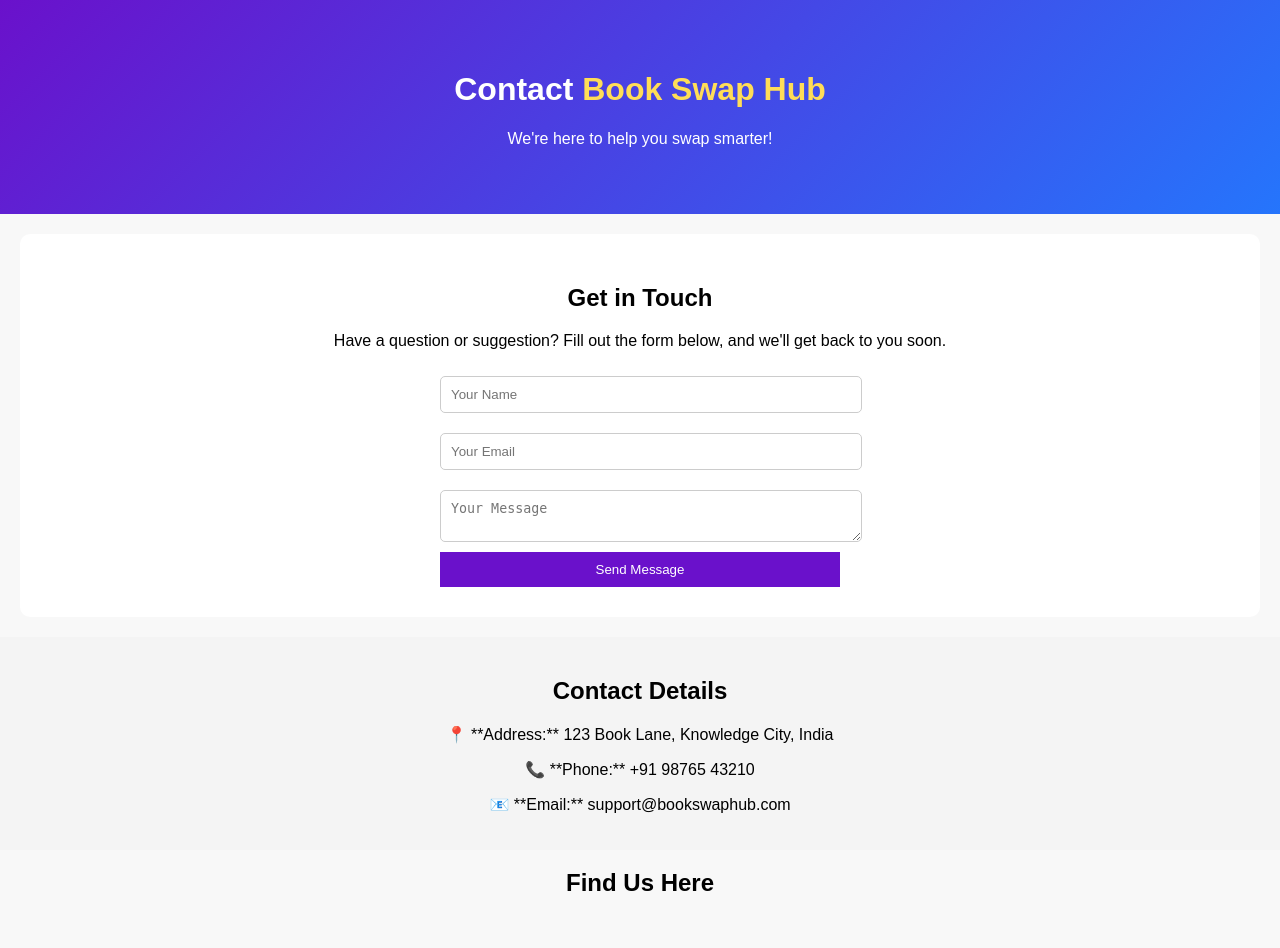
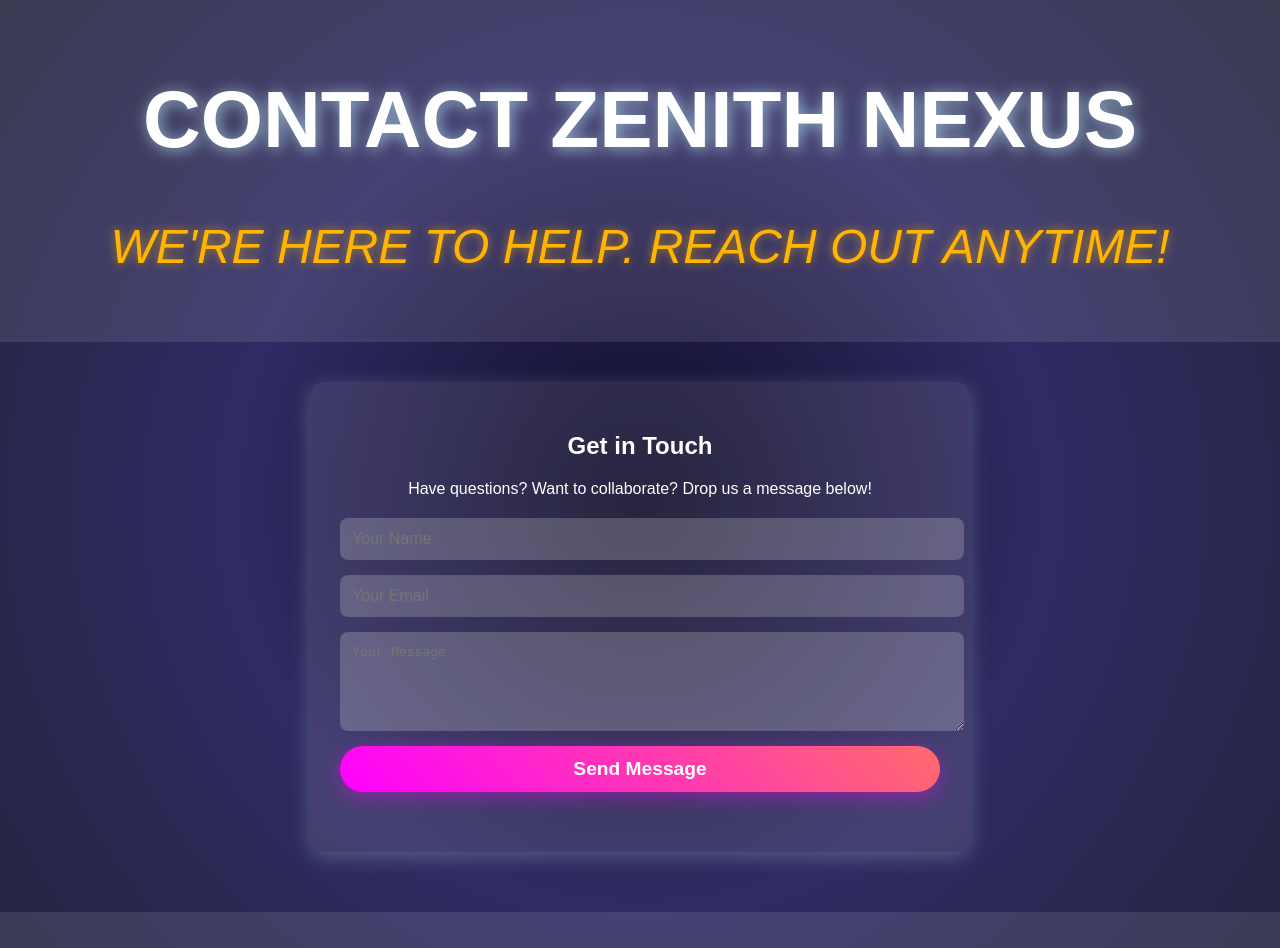
Before and after one commit to sumit007-ui/ZenithNenux.Website-main, a Flask app: page /Contact.html in a window 1280 px wide. Shown: the top 948 px of the page. Run offline with Flask 3, Linux system fonts and the light colour scheme; grey boxes are pictures that could not be loaded.

Commit message:
change aboutus and contactus page

```diff
--- a/static/Contact.css
+++ b/static/Contact.css
@@ -1,75 +1,145 @@
+/* General Styles */
 body {
-    font-family: Arial, sans-serif;
-    text-align: center;
+    font-family: 'Poppins', sans-serif;
     margin: 0;
     padding: 0;
-    background-color: #f8f8f8;
+    background: radial-gradient(circle, #0f0c29, #302b63, #24243e);
+    color: #fff;
+    text-align: center;
+    overflow-x: hidden;
+    animation: gradientBG 10s ease infinite;
 }
 
-header {
-    background: linear-gradient(135deg, #6a11cb, #2575fc);
-    color: white;
-    padding: 50px;
+/* Background Glow Animation */
+@keyframes gradientBG {
+    0% { background: radial-gradient(circle, #0f0c29, #302b63, #24243e); }
+    50% { background: radial-gradient(circle, #1a1a40, #4b2c91, #302b63); }
+    100% { background: radial-gradient(circle, #0f0c29, #302b63, #24243e); }
 }
 
-h1 .highlight {
-    color: #ffdd57;
+/* Header */
+header {
+    background: rgba(255, 255, 255, 0.1);
+    padding: 20px;
+    font-size: 2.5em;
+    text-transform: uppercase;
+    text-shadow: 2px 2px 15px rgba(173, 216, 230, 0.8);
 }
 
-.contact-form {
-    background: white;
-    padding: 30px;
-    margin: 20px;
-    border-radius: 10px;
+/* Live Typing Text */
+#typing-text {
+    font-size: 1.2em;
+    font-style: italic;
+    color: #ffb400;
+    text-shadow: 0px 0px 10px rgba(255, 180, 0, 0.6);
 }
 
-.contact-form form {
+/* Contact Section */
+.contact-container {
+    padding: 40px;
     display: flex;
     flex-direction: column;
-    max-width: 400px;
-    margin: auto;
+    align-items: center;
 }
 
-.contact-form input, .contact-form textarea {
-    width: 100%;
-    padding: 10px;
-    margin: 10px 0;
-    border: 1px solid #ccc;
-    border-radius: 5px;
+.contact-card {
+    background: rgba(255, 255, 255, 0.1);
+    backdrop-filter: blur(10px);
+    padding: 30px;
+    width: 50%;
+    border-radius: 15px;
+    box-shadow: 0px 5px 20px rgba(173, 216, 230, 0.3);
+    transition: transform 0.3s ease-in-out, box-shadow 0.3s ease-in-out;
 }
 
-.contact-form button {
-    background: #6a11cb;
-    color: white;
-    padding: 10px;
-    border: none;
-    cursor: pointer;
-    transition: 0.3s;
+.contact-card:hover {
+    transform: scale(1.05);
+    box-shadow: 0px 10px 30px rgba(173, 216, 230, 0.6);
 }
 
-.contact-form button:hover {
-    background: #2575fc;
+/* Form Styling */
+.contact-form {
+    display: flex;
+    flex-direction: column;
+    gap: 15px;
+    margin-top: 20px;
 }
 
-.contact-info {
-    background: #f4f4f4;
-    padding: 20px;
+input, textarea {
+    width: 100%;
+    padding: 12px;
+    border: none;
+    border-radius: 8px;
+    font-size: 1em;
+    background: rgba(255, 255, 255, 0.2);
+    color: white;
+    outline: none;
+    transition: 0.3s ease-in-out;
 }
 
-.map iframe {
-    width: 80%;
-    height: 300px;
-    border: none;
-    margin-bottom: 20px;
+input:focus, textarea:focus {
+    background: rgba(255, 255, 255, 0.3);
+    box-shadow: 0px 0px 15px rgba(0, 255, 255, 0.6);
 }
 
-.hidden {
-    display: none;
-    color: green;
+/* Submit Button */
+button {
+    padding: 12px 25px;
+    font-size: 1.2em;
+    font-weight: bold;
+    color: white;
+    background: linear-gradient(45deg, #ff00ff, #ff6b6b);
+    border: none;
+    border-radius: 25px;
+    cursor: pointer;
+    transition: all 0.3s ease-in-out;
+    box-shadow: 0px 5px 20px rgba(255, 0, 255, 0.4);
 }
 
+button:hover {
+    background: linear-gradient(45deg, #ff6b6b, #ff00ff);
+    transform: scale(1.1);
+    box-shadow: 0px 10px 25px rgba(255, 0, 255, 0.7);
+}
+
+/* Contact Icons */
+.contact-icons {
+    display: flex;
+    justify-content: center;
+    gap: 20px;
+    margin-top: 30px;
+}
+
+.contact-icons a {
+    font-size: 2.2em;
+    color: #ffb400;
+    transition: 0.3s ease-in-out;
+    text-decoration: none;
+    text-shadow: 0px 0px 10px rgba(255, 180, 0, 0.6);
+}
+
+.contact-icons a:hover {
+    transform: scale(1.3);
+    text-shadow: 0px 0px 20px rgba(255, 180, 0, 1);
+}
+
+/* Floating Animation for Icons */
+@keyframes floatEffect {
+    0% { transform: translateY(0px); }
+    50% { transform: translateY(-8px); }
+    100% { transform: translateY(0px); }
+}
+
+.contact-icons a:nth-child(1) { animation: floatEffect 3s ease-in-out infinite; }
+.contact-icons a:nth-child(2) { animation: floatEffect 4s ease-in-out infinite; }
+.contact-icons a:nth-child(3) { animation: floatEffect 5s ease-in-out infinite; }
+.contact-icons a:nth-child(4) { animation: floatEffect 6s ease-in-out infinite; }
+
+/* Footer */
 footer {
-    background: #222;
+    background: rgba(255, 255, 255, 0.1);
     color: white;
-    padding: 10px;
+    padding: 15px;
+    margin-top: 20px;
+    font-size: 1.2em;
 }
--- a/templates/Contact.html
+++ b/templates/Contact.html
@@ -3,46 +3,55 @@
 <head>
     <meta charset="UTF-8">
     <meta name="viewport" content="width=device-width, initial-scale=1.0">
-    <title>Contact Us - Book Exchange Platform</title>
+    <title>Contact Us - Zenith Nexus</title>
     <link rel="stylesheet" href="/static/Contact.css">
     <script src="script.js" defer></script>
 </head>
 <body>
 
     <header>
-        <h1>Contact <span class="highlight">Book Swap Hub</span></h1>
-        <p>We're here to help you swap smarter!</p>
+        <h1>Contact <span class="highlight">ZENITH NEXUS</span></h1>
+        <p id="typing-text"></p>
     </header>
 
-    <section class="contact-form">
-        <h2>Get in Touch</h2>
-        <p>Have a question or suggestion? Fill out the form below, and we'll get back to you soon.</p>
+    <section class="contact-container">
+        <div class="contact-card">
+            <h2>Get in Touch</h2>
+            <p>Have questions? Want to collaborate? Drop us a message below!</p>
 
-        <form id="contactForm">
-            <input type="text" id="name" placeholder="Your Name" required>
-            <input type="email" id="email" placeholder="Your Email" required>
-            <textarea id="message" placeholder="Your Message" required></textarea>
-            <button type="submit">Send Message</button>
-            <p id="formResponse" class="hidden">Message sent successfully! ✅</p>
-        </form>
-    </section>
+            <form class="contact-form">
+                <input type="text" id="name" placeholder="Your Name" required>
+                <input type="email" id="email" placeholder="Your Email" required>
+                <textarea id="message" rows="5" placeholder="Your Message" required></textarea>
+                <button type="submit">Send Message</button>
+            </form>
 
-    <section class="contact-info">
-        <h2>Contact Details</h2>
-        <p>📍 **Address:** 123 Book Lane, Knowledge City, India</p>
-        <p>📞 **Phone:** +91 98765 43210</p>
-        <p>📧 **Email:** support@bookswaphub.com</p>
-    </section>
-
-    <section class="map">
-        <h2>Find Us Here</h2>
-        <iframe src="https://www.google.com/maps/embed?pb=!1m18!1m12!1m3!1d3151.8354345094245!2d144.9537353153179!3d-37.81627977975161!2m3!1f0!2f0!3f0!3m2!1i1024!2i768!4f13.1!3m3!1m2!1s0x6ad65d5df1df3dff%3A0x5045675218ce7e33!2sLibrary!5e0!3m2!1sen!2sin!4v1632939384690!5m2!1sen!2sin"
-            allowfullscreen="" loading="lazy"></iframe>
+            <div class="contact-icons">
+                <a href="#"><i class="fab fa-facebook"></i></a>
+                <a href="#"><i class="fab fa-twitter"></i></a>
+                <a href="#"><i class="fab fa-instagram"></i></a>
+                <a href="#"><i class="fab fa-linkedin"></i></a>
+            </div>
+        </div>
     </section>
 
     <footer>
-        <p>📚 Let's build a smarter reading community together!</p>
+        <p>Stay connected & grow with us!</p>
     </footer>
+
+    <script>
+        // Typing Effect
+        const text = "We're here to help. Reach out anytime!";
+        let i = 0;
+        function typeEffect() {
+            if (i < text.length) {
+                document.getElementById("typing-text").innerHTML += text.charAt(i);
+                i++;
+                setTimeout(typeEffect, 50);
+            }
+        }
+        window.onload = typeEffect;
+    </script>
 
 </body>
 </html>
```
Also changed, not shown: static/Aboutus.css (+119 -28 lines), templates/About.html (+26 -6 lines), instance/users.db.
